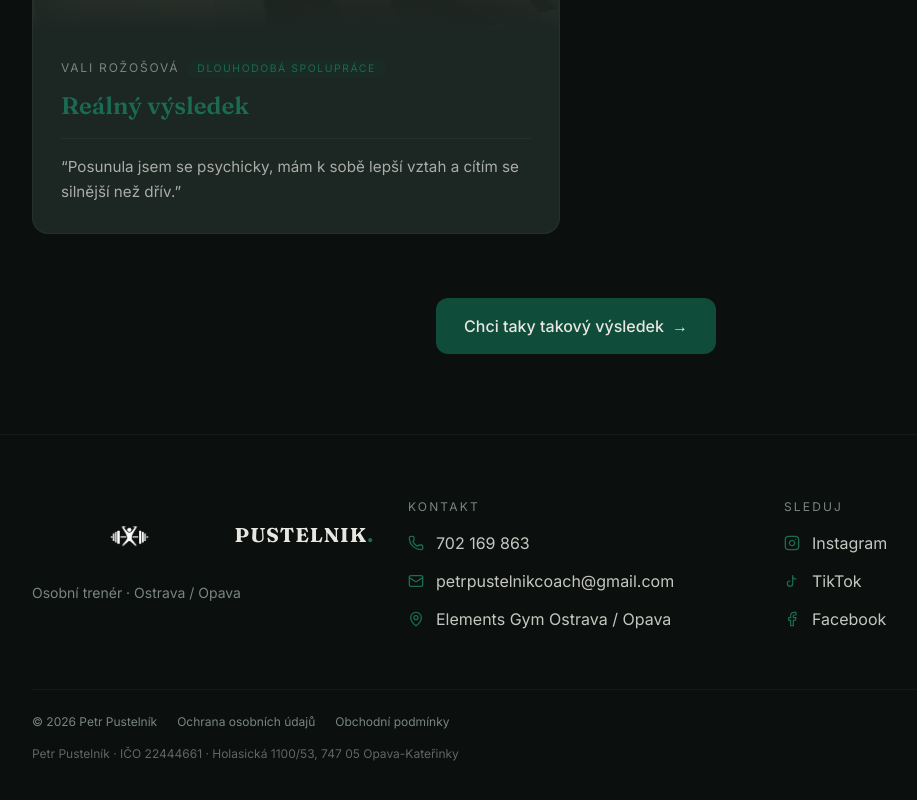
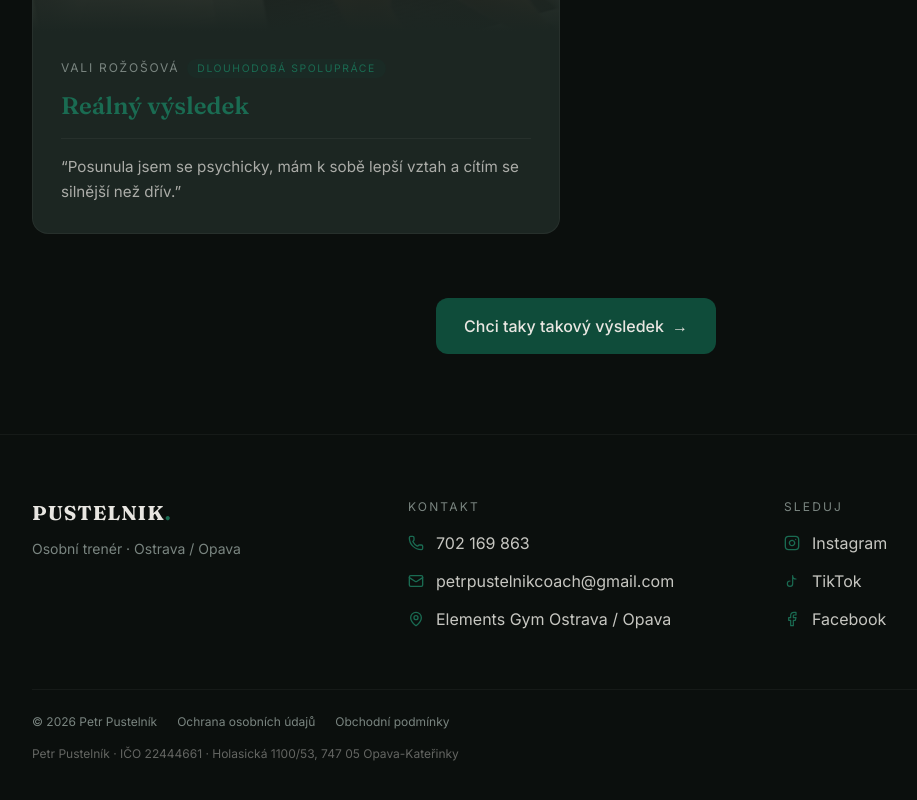
Before and after one commit to pustelnikcoach/pustelnikcoach, a Next.js app: page /vysledky in a window 1280 px wide. Shown: the part 3062-3862 px from the top of the page, without its empty margins (64-981 px from the left). Built offline with nearby package versions, Linux system fonts and the light colour scheme.

Commit message:
Update: větší logo v liště (104px), odstraněno logo z patičky, PUSTELNIK zpět na místě

```diff
--- a/components/sections/Footer.tsx
+++ b/components/sections/Footer.tsx
@@ -43,18 +43,9 @@ export function Footer() {
       <div className="max-w-6xl mx-auto px-5 sm:px-8">
         <div className="grid grid-cols-1 md:grid-cols-3 gap-10">
           <div>
-            <div className="flex items-center gap-2">
-              {/* eslint-disable-next-line @next/next/no-img-element */}
-              {/* eslint-disable-next-line @next/next/no-img-element */}
-              <img
-                src="/images/logo-transparent.png"
-                alt="Petr Pustelník logo"
-                style={{ height: "72px", width: "auto" }}
-              />
-              <div className="font-display text-xl font-bold tracking-wider text-bone">
-                {nav.brand}
-                <span className="text-emerald-light">.</span>
-              </div>
+            <div className="font-display text-xl font-bold tracking-wider text-bone">
+              {nav.brand}
+              <span className="text-emerald-light">.</span>
             </div>
             <p className="mt-3 text-sm text-mute">{footer.tagline}</p>
           </div>
--- a/components/sections/Nav.tsx
+++ b/components/sections/Nav.tsx
@@ -32,7 +32,7 @@ export function Nav() {
           style={{ opacity: scrolled ? 1 : 0 }}
         />
 
-        <div className="relative max-w-6xl mx-auto px-5 sm:px-8 h-20 flex items-center justify-between">
+        <div className="relative max-w-6xl mx-auto px-5 sm:px-8 h-24 flex items-center justify-between">
 
           {/* Značka vlevo — zmizí po scrollu */}
           <a
@@ -63,7 +63,7 @@ export function Nav() {
               src="/images/logo-transparent.png"
               alt=""
               aria-hidden
-              style={{ height: "80px", width: "auto" }}
+              style={{ height: "104px", width: "auto" }}
             />
           </a>
 
```
